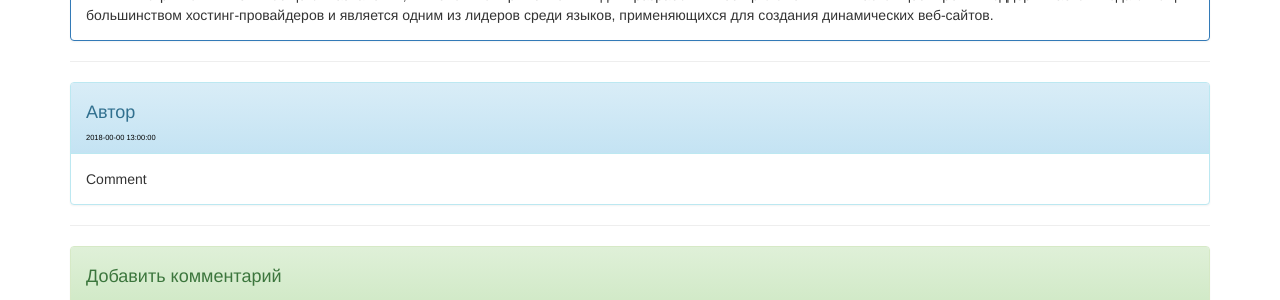
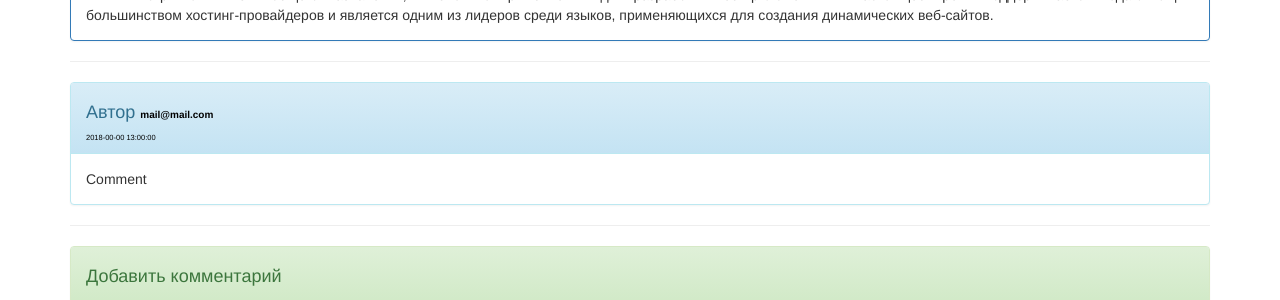
Before and after one commit to 3axhax/Articles, a PHP site: page /article/1 in a window 1280 px wide. Shown: the part 192-492 px from the top of the page. Run offline with PHP 8.4, Linux system fonts and the light colour scheme; data comes from the database, SQL or seed files in the repository.

Commit message:
E-mail in comments

```diff
--- a/lib/css/article.css
+++ b/lib/css/article.css
@@ -18,6 +18,11 @@
     color: #000;
     font-weight: 700;
 }
+.comment-body .e-mail {
+    font-size: 1rem;
+    color: #000;
+    font-weight: 700;
+}
 .comment-body .metadata {
     display: block;
     color: #000;
--- a/views/article/view.php
+++ b/views/article/view.php
@@ -18,7 +18,7 @@
     <div class="comment-body">
         <div class="panel panel-info">
             <div class="panel-heading">
-                <div class="title"><h4>Автор</h4></div>
+                <div class="title"><h4>Автор <span class="e-mail">mail@mail.com</span></h4></div>
                 <div class="metadata">
                     <span class="date">2018-00-00 13:00:00</span>
                 </div>
```
